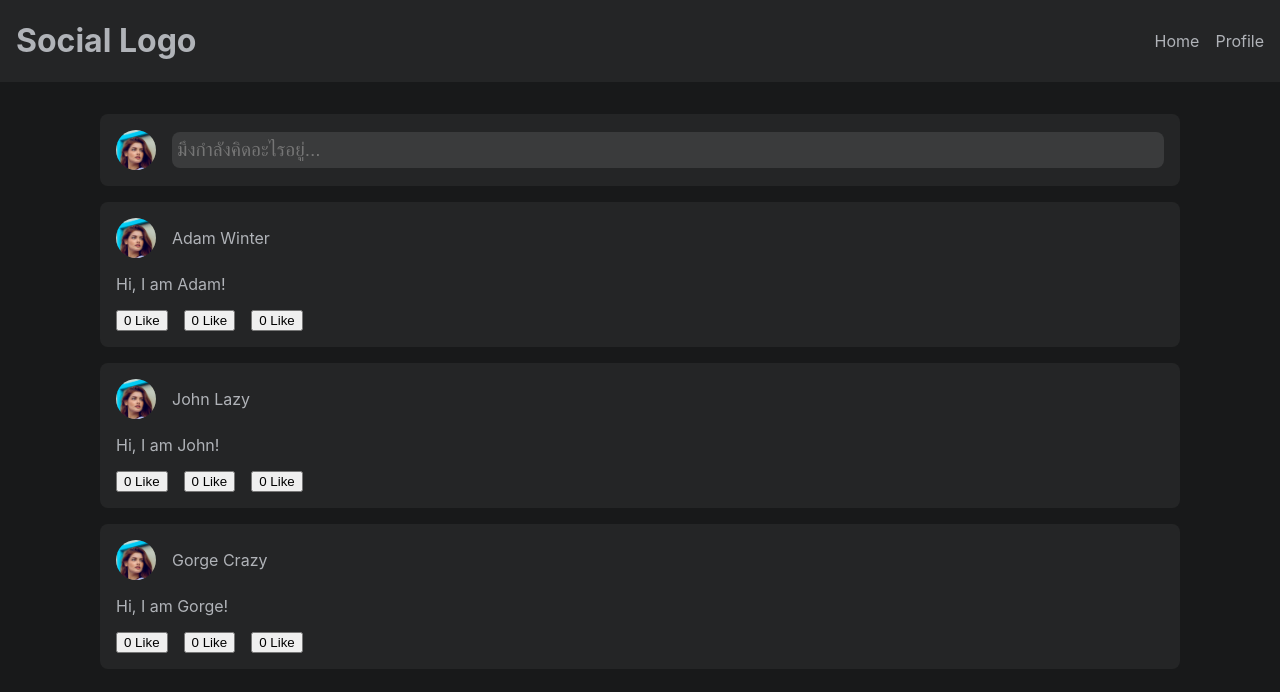
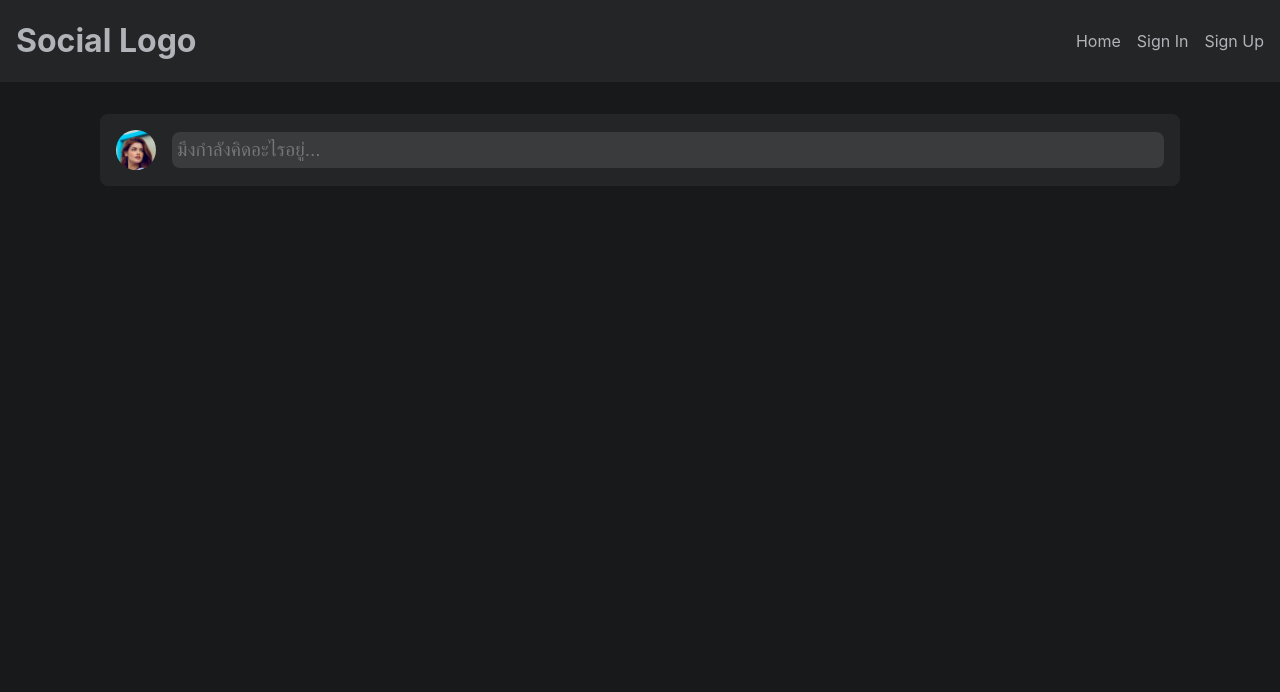
Before and after one commit to notPesol/posts-app-demo, a React (Create React App) app: page / in a window 1280 px wide. Shown: the top 692 px of the page. Built offline with nearby package versions, Linux system fonts and the light colour scheme.

Commit message:
replace dummyPosts with redux posts state

```diff
--- a/src/app/slices/postsSlice.js
+++ b/src/app/slices/postsSlice.js
@@ -29,24 +29,22 @@ const postsSlice = createSlice({
       reducer: (state, action) => {
         state.posts.push(action.payload);
       },
-      prepare: (title, content, userId) => {
+      prepare: (text, userId) => {
         return {
           payload: {
             id: nanoid(),
-            title,
-            content,
-            userId,
+            text,
+            userId: userId || null,
             reactions: initialReactions,
           },
         };
       },
     },
     updatePost: (state, action) => {
-      const { postId, title, content } = action.payload;
+      const { postId, text } = action.payload;
       const existingPost = state.posts.find((post) => post.id === postId);
       if (existingPost) {
-        existingPost.title = title;
-        existingPost.content = content;
+        existingPost.text = text;
       }
     },
     addReaction: (state, action) => {
--- a/src/components/AddPostForm/AddPostForm.jsx
+++ b/src/components/AddPostForm/AddPostForm.jsx
@@ -1,9 +1,21 @@
+import { useState } from "react";
+
+import { useDispatch } from "react-redux";
+import { addPost } from "../../app/slices/postsSlice";
+
 import avater from "../../images/avatar.jpg";
 import styles from "./AddPostForm.module.css";
 
 const AddPostForm = () => {
+  const [text, setText] = useState("");
+  const dispatch = useDispatch();
+
   const submitHandler = (e) => {
     e.preventDefault();
+    if (text) {
+      dispatch(addPost(text));
+      setText("");
+    }
   };
 
   return (
@@ -12,7 +24,12 @@ const AddPostForm = () => {
         <img src={avater} alt="your profile" />
       </figure>
       <form onSubmit={submitHandler}>
-        <input type="text" placeholder="มึงกำลังคิดอะไรอยู่..." />
+        <input
+          type="text"
+          value={text}
+          onChange={(e) => setText(e.target.value)}
+          placeholder="มึงกำลังคิดอะไรอยู่..."
+        />
       </form>
     </section>
   );
--- a/src/components/Navbar/Navbar.jsx
+++ b/src/components/Navbar/Navbar.jsx
@@ -5,7 +5,8 @@ const Navbar = () => {
     <nav className={styles.navbar}>
       <ul>
         <li>Home</li>
-        <li>Profile</li>
+        <li>Sign In</li>
+        <li>Sign Up</li>
       </ul>
     </nav>
   );
--- /dev/null
+++ b/src/components/Posts/PostAuthor.jsx
@@ -0,0 +1,10 @@
+const PostAuthor = ({ userId }) => {
+  let username = "Unknown author";
+  if (userId) {
+    // TODO: edit later
+  }
+
+  return <span>{username}</span>;
+};
+
+export default PostAuthor;
--- a/src/components/Posts/Posts.jsx
+++ b/src/components/Posts/Posts.jsx
@@ -1,21 +1,14 @@
-import styles from "./Posts.module.css";
+import { useSelector } from "react-redux";
+
 import SinglePost from "./SinglePost";
 
-const dummyPosts = [
-  {
-    id: "1",
-    author: "Adam Winter",
-    text: "Hi, I am Adam!",
-    reactions: {
-      // TODO: Edit later
-    },
-  },
-  { id: "2", author: "John Lazy", text: "Hi, I am John!" },
-  { id: "1", author: "Gorge Crazy", text: "Hi, I am Gorge!" },
-];
+import styles from "./Posts.module.css";
+import { selectAllPosts } from "../../app/slices/postsSlice";
 
 const Posts = () => {
-  const renderedPosts = dummyPosts.map((post) => {
+  const posts = useSelector(selectAllPosts);
+
+  const renderedPosts = posts.map((post) => {
     return <SinglePost key={post.id} post={post} />;
   });
 
--- a/src/components/Posts/Posts.module.css
+++ b/src/components/Posts/Posts.module.css
@@ -2,11 +2,9 @@
   width: 100%;
   max-width: 1080px;
   display: flex;
-  /* padding: 1rem; */
   align-items: center;
   gap: 1rem;
   flex-wrap: wrap;
-  /* background-color: var(--my-black); */
   border-radius: 0.5rem;
   color: var(--my-white);
 
--- /dev/null
+++ b/src/components/Posts/ReactionButtons.jsx
@@ -0,0 +1,31 @@
+import React from "react";
+
+import { useDispatch } from "react-redux/es/exports";
+import { addReaction } from "../../app/slices/postsSlice";
+
+const reactionEmoji = {
+  thumbsUp: "👍",
+  hooray: "🎉",
+  heart: "❤️",
+};
+
+const ReactionButtons = ({ post }) => {
+  const dispatch = useDispatch();
+
+  const reactionButtons = Object.entries(reactionEmoji).map(([name, emoji]) => {
+    return (
+      <button
+        key={name}
+        onClick={() =>
+          dispatch(addReaction({ postId: post.id, reaction: name }))
+        }
+      >
+        {post.reactions[name]} {emoji}
+      </button>
+    );
+  });
+
+  return <React.Fragment>{reactionButtons}</React.Fragment>;
+};
+
+export default ReactionButtons;
--- a/src/components/Posts/SinglePost.jsx
+++ b/src/components/Posts/SinglePost.jsx
@@ -1,5 +1,8 @@
+import ReactionButtons from "./ReactionButtons";
+
 import avatar from "../../images/avatar.jpg";
 import styles from "./SinglePost.module.css";
+import PostAuthor from "./PostAuthor";
 
 const SinglePost = ({ post }) => {
   return (
@@ -8,13 +11,12 @@ const SinglePost = ({ post }) => {
         <figure>
           <img src={avatar} alt="avater" />
         </figure>
-        <span>{post.author}</span>
+        <PostAuthor userId={post.userId} />
       </div>
-      <p>{post.text}</p>
-      <div className={styles.emojies}>
-        <button>0 Like</button>
-        <button>0 Like</button>
-        <button>0 Like</button>
+      <p>{post.text.substring(0, 100)}</p>
+      <div className={styles.actions}>
+        <button>View Post</button>
+        <ReactionButtons post={post} />
       </div>
     </li>
   );
--- a/src/components/Posts/SinglePost.module.css
+++ b/src/components/Posts/SinglePost.module.css
@@ -28,7 +28,19 @@
   gap: 1rem;
 }
 
-.emojies {
+.actions {
   display: flex;
-  gap: 1rem;
+  flex-wrap: wrap;
+  gap: 0.5rem;
 }
+
+.actions button {
+  display: flex;
+  align-items: center;
+  background-color: var(--my-black);
+  color: var(--my-white);
+  border-radius: 4px;
+  border-color: var(--my-black);
+  border-width: 2px;
+  cursor: pointer;
+}
```
Also changed, not shown: src/utils/dummyPosts.js (added, +32 -0 lines).
